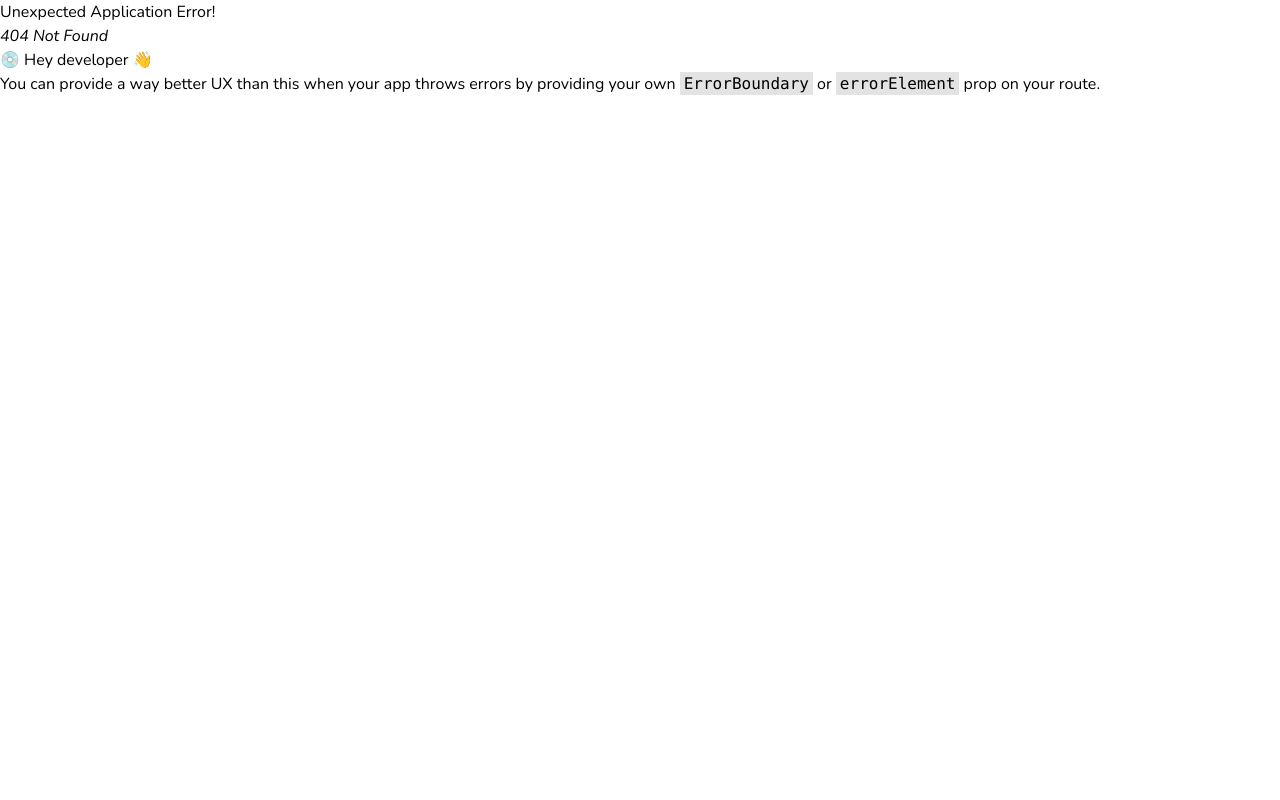
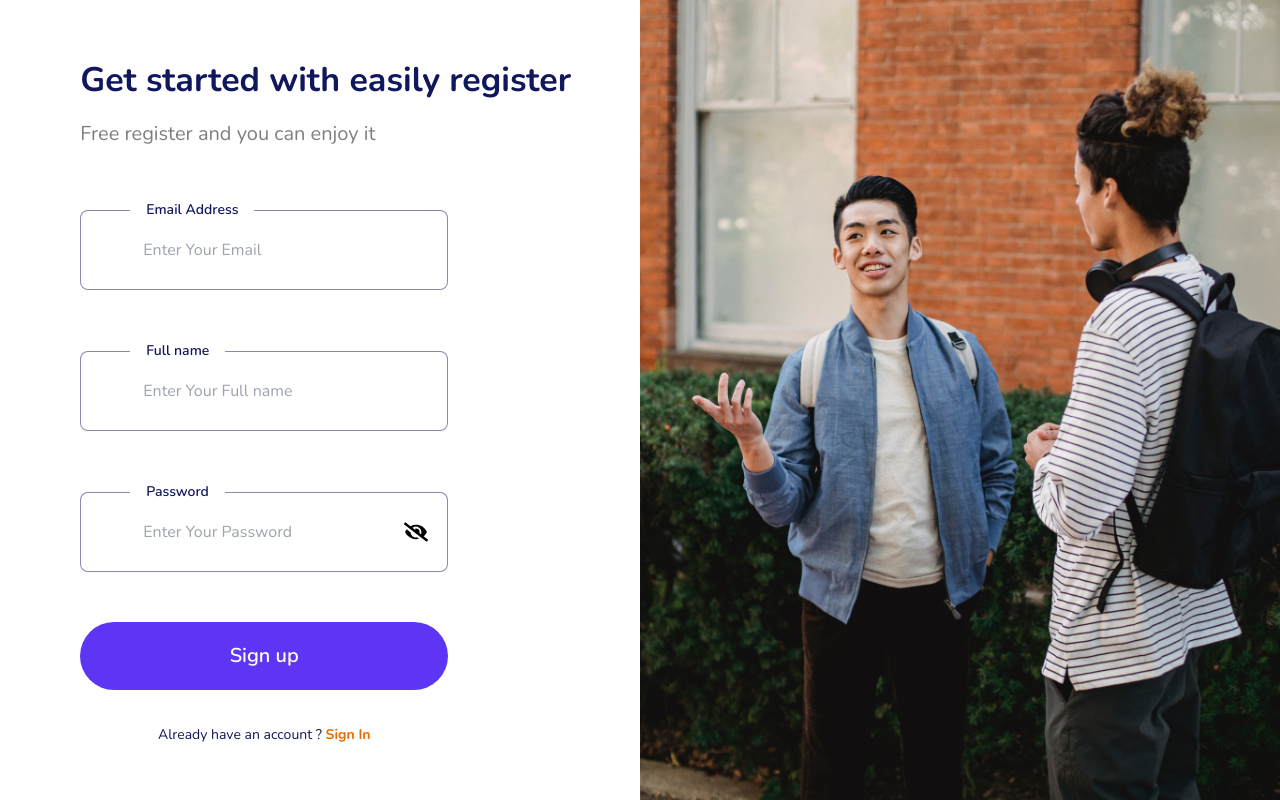
Before and after one commit to rajibulislam60/chattingApp, a React (Vite) app: page /signup in a window 1280 px wide. Before the commit this address had no page. Built offline with nearby package versions, Linux system fonts and the light colour scheme.

Commit message:
just work how to take uid

```diff
--- a/src/App.jsx
+++ b/src/App.jsx
@@ -14,6 +14,7 @@ const router = createBrowserRouter(
   createRoutesFromElements(
     <>
       <Route path="/signin" element={<SignIn />}></Route>
+      <Route path="/signup" element={<SignUp />}></Route>
       <Route path="/" element={<RootLayout />}>
         <Route index element={<Home />}></Route>
       </Route>
--- a/src/pages/SignIn.jsx
+++ b/src/pages/SignIn.jsx
@@ -45,6 +45,8 @@ const SignIn = () => {
         .then((userCredential) => {
           // Signed in
           const user = userCredential.user;
+          console.log(user);
+
 
 
         })
--- a/src/pages/SignUp.jsx
+++ b/src/pages/SignUp.jsx
@@ -2,10 +2,16 @@ import React, { useState } from "react";
 import SignImage from "../assets/registerBG.png";
 import { Link, useNavigate } from "react-router-dom";
 import { FaEye, FaEyeSlash } from "react-icons/fa";
-import { getAuth, createUserWithEmailAndPassword } from "firebase/auth";
+import {
+  getAuth,
+  createUserWithEmailAndPassword,
+  sendEmailVerification,
+} from "firebase/auth";
 import { Oval } from "react-loader-spinner";
+import { getDatabase, ref, set } from "firebase/database";
 
 const SignUp = () => {
+  const db = getDatabase();
   const auth = getAuth();
   let navigate = useNavigate();
 
@@ -52,16 +58,23 @@ const SignUp = () => {
 
       createUserWithEmailAndPassword(auth, email, password)
         .then((userCredential) => {
-          setTimeout(() => {
-            navigate("/");
-            setLoader(false);
-            const user = userCredential.user;
-          }, 2000);
+          sendEmailVerification(auth.currentUser).then(() => {
+            set(ref(db, "users/" + userCredential.user.uid), {
+              username: userCredential.user.displayName,
+              email: userCredential.user.email,
+              profile_picture: "",
+            }).then(() => {
+              setTimeout(() => {
+                navigate("/signin");
+                setLoader(false);
+              }, 2000);
+            });
+          });
         })
         .catch((error) => {
           setTimeout(() => {
-            if (error.code.includes("auth/email-already-in-use")){
-              setEmailerr('Email alreay use')
+            if (error.code.includes("auth/email-already-in-use")) {
+              setEmailerr("Email alreay use");
             }
 
             const errorCode = error.code;
@@ -168,7 +181,7 @@ const SignUp = () => {
 
           <p className="text-sm text-secondary text-center w-[368px] mt-[35px]">
             Already have an account ?{" "}
-            <Link to="/" className="text-[#EA6C00] font-bold">
+            <Link to="/signin" className="text-[#EA6C00] font-bold">
               Sign In
             </Link>
           </p>
```
